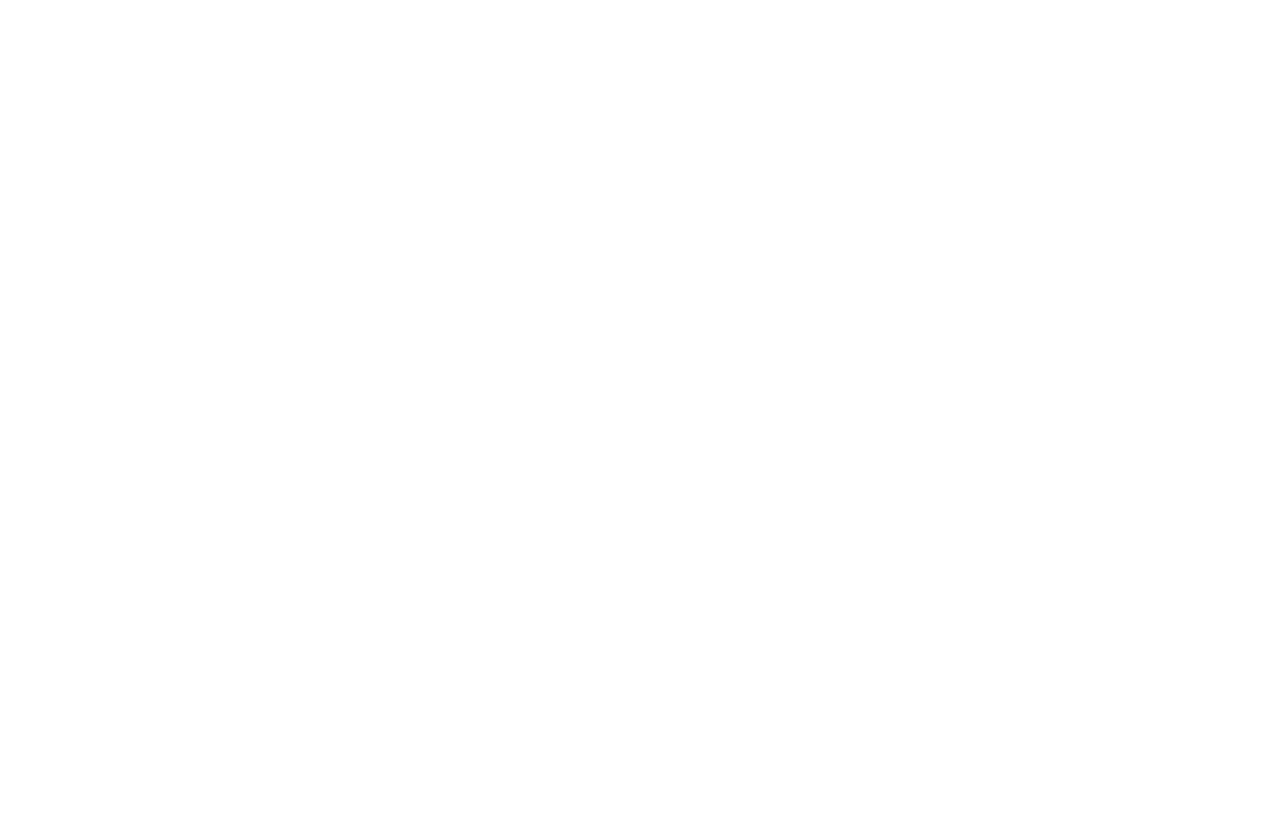
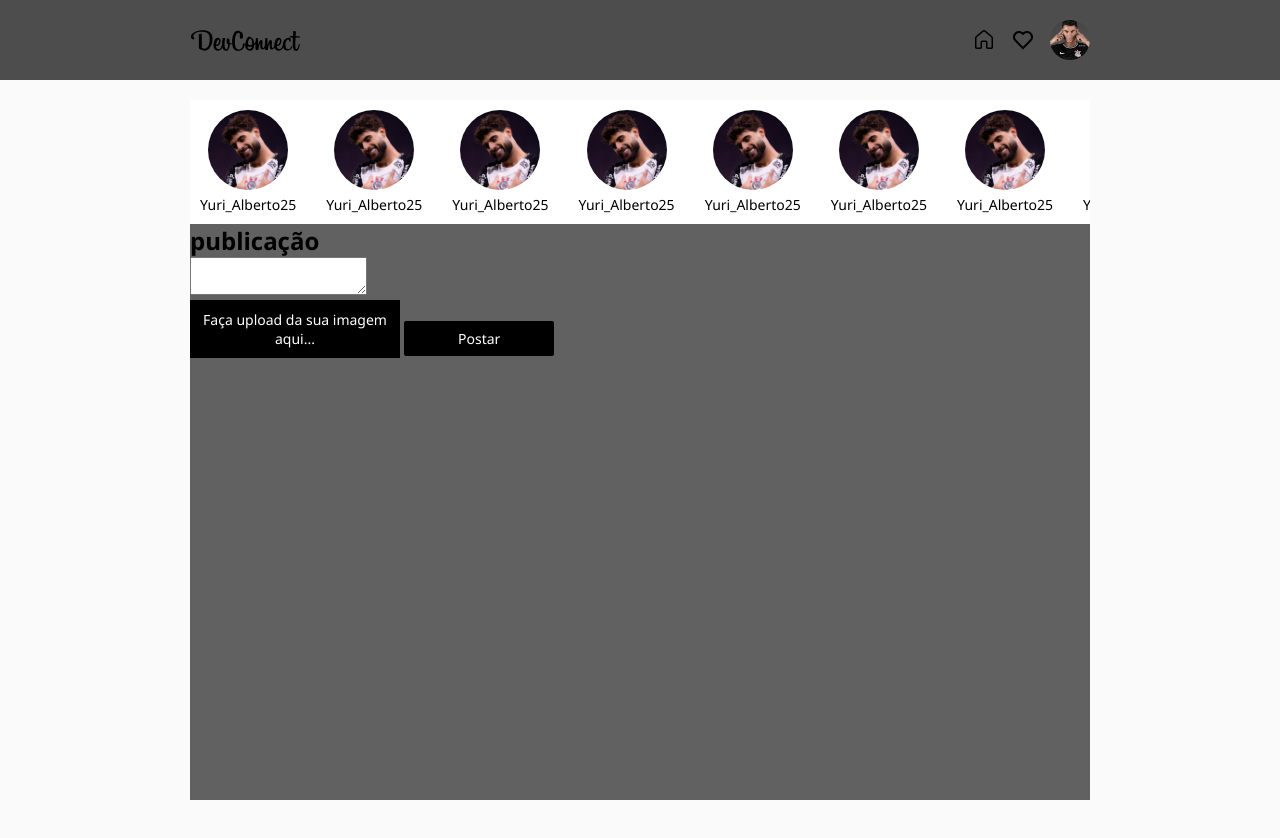
Before and after one commit to FelipeSomeraSalgado/2S_DevConnect, a plain HTML site: page static_devconnect/pages/feed.html in a window 1280 px wide. Before the commit the page ends 800 px from the top, so only its background shows below. Drawn offline with Linux system fonts and the light colour scheme.

Commit message:
HTML e CSS

```diff
--- a/static_devconnect/pages/feed.html
+++ b/static_devconnect/pages/feed.html
@@ -0,0 +1,135 @@
+<!DOCTYPE html>
+<html lang="pt-BR">
+
+<head>
+    <meta charset="UTF-8">
+    <meta name="viewport" content="width=device-width, initial-scale=1.0">
+    <meta name="author" content="Felipe Salgado">
+    <meta name="description" content="Site da empresa DevConnect">
+
+    <title>Feed - DevConnect</title>
+
+    <!--EMMET link: favicon -->
+    <link rel="shortcut icon" href="../assets/images/logo-devconnect-sm.svg" type="image/x-icon">
+
+    <!--EMMET link: css-->
+    <link rel="stylesheet" href="../styles/global.css">
+    <link rel="stylesheet" href="../styles/feed.css">
+</head>
+
+<body>
+    <h1>Tela Feed - DevConnect</h1>
+    <!--Inicio header-->
+    <header id="cabecalho">
+        <nav>
+            <a href="./feed.html">
+                <img id="logo-desktop" src="../assets/images/logo-devconnect-md.svg" alt="Logo DevConnect">
+            </a>
+            <a href="./feed.html">
+                <img id="logo-mobile" src="../assets/images/logo-devconnect-sm.svg" alt="Logo DevConnect">
+            </a>
+            <div class="cabecalho-acoes">
+                <a href="./feed.html">
+                    <img src="../assets/images/icone-casa-preto.svg" alt="">
+                </a>
+                <a href="#">
+                    <img src="../assets/images/icone-coracao-preto.svg" alt="">
+                </a>
+                <a href="#">
+                    <img id="foto-perfil" src="../assets/images/8054259d04f796f74724bb32103b13aa.jpg" alt="">
+                </a>
+
+            </div>
+        </nav>
+    </header>
+    <!--Fim header-->
+
+    <!--Inicio Main-->
+    <main>
+        <div class="container-flex-publi">
+            <section id="story" class="estilo-formulario">
+
+                <!--card story-->
+                <article class="card-story">
+                    <button type="button"> <!--pode ser usado o A tambem-->
+                        <img src="../assets/images/yuri.jpeg" alt="">
+                        Yuri_Alberto25
+                    </button>
+                </article>
+                <article class="card-story">
+                    <button type="button"> <!--pode ser usado o A tambem-->
+                        <img src="../assets/images/yuri.jpeg" alt="">
+                        Yuri_Alberto25
+                    </button>
+                </article>
+                <article class="card-story">
+                    <button type="button"> <!--pode ser usado o A tambem-->
+                        <img src="../assets/images/yuri.jpeg" alt="">
+                        Yuri_Alberto25
+                    </button>
+                </article>
+                <article class="card-story">
+                    <button type="button"> <!--pode ser usado o A tambem-->
+                        <img src="../assets/images/yuri.jpeg" alt="">
+                        Yuri_Alberto25
+                    </button>
+                </article>
+                <article class="card-story">
+                    <button type="button"> <!--pode ser usado o A tambem-->
+                        <img src="../assets/images/yuri.jpeg" alt="">
+                        Yuri_Alberto25
+                    </button>
+                </article>
+                <article class="card-story">
+                    <button type="button"> <!--pode ser usado o A tambem-->
+                        <img src="../assets/images/yuri.jpeg" alt="">
+                        Yuri_Alberto25
+                    </button>
+                </article>
+                <article class="card-story">
+                    <button type="button"> <!--pode ser usado o A tambem-->
+                        <img src="../assets/images/yuri.jpeg" alt="">
+                        Yuri_Alberto25
+                    </button>
+                </article>
+                <article class="card-story">
+                    <button type="button"> <!--pode ser usado o A tambem-->
+                        <img src="../assets/images/yuri.jpeg" alt="">
+                        Yuri_Alberto25
+                    </button>
+                </article>
+                <article class="card-story">
+                    <button type="button"> <!--pode ser usado o A tambem-->
+                        <img src="../assets/images/yuri.jpeg" alt="">
+                        Yuri_Alberto25
+                    </button>
+                </article>
+                <article class="card-story">
+                    <button type="button"> <!--pode ser usado o A tambem-->
+                        <img src="../assets/images/yuri.jpeg" alt="">
+                        Yuri_Alberto25
+                    </button>
+                </article>
+            </section>
+            <!--Inicio seção criar publicação-->
+            <section id="criar-publi">
+                <h2>publicação</h2>
+
+                <form action="">
+                    <textarea name="" id=""></textarea> <!--Entrada de texto grandes-->
+                    <footer>
+                        <div id="upload">
+                            <label for="campo-upload" id="texto-upload">Faça upload da sua imagem aqui...</label>
+                            <input type="file" name="" id="campo-upload">
+                        </div>
+                        <button type="submit"class="formulario-botao-azul">Postar</button>
+                    </footer>
+                </form>
+            </section>
+        </div>
+
+    </main>
+    <!--Fim Main-->
+</body>
+
+</html>
--- a/static_devconnect/styles/feed.css
+++ b/static_devconnect/styles/feed.css
@@ -0,0 +1,59 @@
+main{
+    width: 100%;
+    min-height: 100vh;
+    display: flex;
+    justify-content: center;
+    margin-top: 20px;
+}
+
+.container-flex-publi{
+    background-color: rgb(97, 97, 97);
+    height: 700px;
+    width: 90%;
+    max-width: 900px;
+}
+
+#story{
+   width: 100%;
+   padding: 10px;
+   display: flex;
+   align-items: center;
+   justify-content: space-between;
+   overflow-x: scroll;
+   gap: 30px;
+}
+
+#story::-webkit-scrollbar{
+    width: 0;
+}
+
+.card-story{
+   /* background-color: rgb(26, 131, 155);*/
+}
+.card-story > button{
+    background-color: transparent;
+    border: none;
+   /* text-decoration: none;*/ /*So para quem esta usando o A*/
+
+    font-size: var(--tamanho-fonte-sm);
+    color: var(--cor-preto);
+
+    display: flex;
+    flex-direction: column;
+    align-items: center;
+    gap: 5px;
+}
+
+.card-story > button > img{
+    width: 80px;
+    height: 80px;
+    object-fit: cover;
+    object-position: center;
+    border-radius: 50%;
+
+}
+
+/*seção criar publi*/
+.formulario-botao-azul {
+       width: 150px;
+}
--- a/static_devconnect/styles/global.css
+++ b/static_devconnect/styles/global.css
@@ -29,35 +29,42 @@
 }
 
 /* SELETOR GLOBAL */
-*{
-    padding: 0; /*espaço interno*/
-    margin: 0; /*espaço externo*/
-    box-sizing: border-box; /*atribui espaços internos/externos e bordas no tamanho final do box*/
+* {
+    padding: 0;
+    /*espaço interno*/
+    margin: 0;
+    /*espaço externo*/
+    box-sizing: border-box;
+    /*atribui espaços internos/externos e bordas no tamanho final do box*/
     font-family: "Segoe UI", sans-serif;
 }
 
-body{
+body {
     background-color: var(--cor-cinza-claro);
 }
 
-h1{
-    position: absolute; /*altera a posição do elemento*/
-    z-index: -1; /*camadas do elemento*/
-    opacity: 0; /*opacidade*/
+h1 {
+    position: absolute;
+    /*altera a posição do elemento*/
+    z-index: -1;
+    /*camadas do elemento*/
+    opacity: 0;
+    /*opacidade*/
 }
 
 /*formulario*/
-.formulario-botao-azul{
+.formulario-botao-azul {
     background-color: var(--cor-preto);
     border-radius: var(--borda-arredondada);
-    border: none;/*tira a borda*/
+    border: none;
+    /*tira a borda*/
     height: 35px;
 
     color: var(--cor-branco);
     font-size: var(--tamanho-fonte-sm);
 }
 
-.formulario-campos > input{
+.formulario-campos>input {
     border: var(--borda);
     height: 35px;
     background-color: var(--cor-cinza-escuro3);
@@ -67,8 +74,90 @@ h1{
     border-radius: var(--borda-arredondada);
 }
 
-.formulario-campos > label{
+.formulario-campos>label {
     font-size: var(--tamanho-fonte-sm);
     color: var(--cor-cinza-escuro2);
-    font-weight: 600;/**/
+    font-weight: 600;
+    /**/
 }
+
+.estilo-formulario {
+    width: 100%;
+    background-color: var(--cor-branco);
+    border: var(--borda);
+}
+
+#campo-upload{
+    display: none;
+}
+
+#upload{
+    display: inline-block;
+    width: 210px;
+    max-width: 300px;
+    padding: 10px;
+    color: var(--cor-branco);
+    background-color: var(--cor-preto);
+    font-size: var(--tamanho-fonte-sm);
+    text-align: center;
+
+}
+/*cabecalho */
+#cabecalho {
+    background-color: var(--cor-cinza-escuro2);
+    width: 100%;
+    height: 80px;
+    display: flex;
+    justify-content: center; /*Alinha os filhos na direção do flex*/
+    border-bottom: var(--borda);
+}
+
+
+#cabecalho>nav {
+    background-color: var(--cor-cinza-escuro2);
+    width: 85%;
+    max-width: 900px;
+    height: 100%;
+    display: flex;
+    align-items: center;
+    /*Alinha os filhos na direção contraria flex*/
+    justify-content: space-between;
+}
+
+#logo-mobile{
+    display: none;
+}
+
+.cabecalho-acoes {
+    background-color: var(--cor-cinza-escuro2);
+    display: flex;
+    align-items: center;
+    /*justify-content: space-between;*/
+    gap: 15px;
+}
+
+.cabecalho-acoes>a {
+    display: flex;
+    align-items: center;
+}
+
+#foto-perfil {
+    width: 40px;
+    height: 40px;
+    object-fit: cover;
+    /*mantem a proporcao com um zoom para adaptar ao tamanho da imagem*/
+    object-position: center;
+    /*guiar a imagem*/
+    border-radius: 50%;
+    /*arredondar a imagem*/
+}
+
+/*RESPONSIVO*/
+@media only screen and (max-width: 500px){
+#logo-mobile {
+    display: initial;
+   }
+   #logo-desktop{
+    display: none;
+   }
+}
--- a/static_devconnect/styles/login.css
+++ b/static_devconnect/styles/login.css
@@ -65,11 +65,7 @@ form >a, #secao-cadastro > p > a {
 }
 
 .estilo-formulario {
-    width: 100%;
     max-width: 342px;
-    background-color: var(--cor-branco);
-    border: var(--borda);
-
 }
 
 main>div>p {
```
Also changed, not shown: static_devconnect/styles/cadastro.css (+0 -17 lines), static_devconnect/assets/images/8054259d04f796f74724bb32103b13aa.jpg (added), static_devconnect/assets/images/yuri.jpeg (added).
